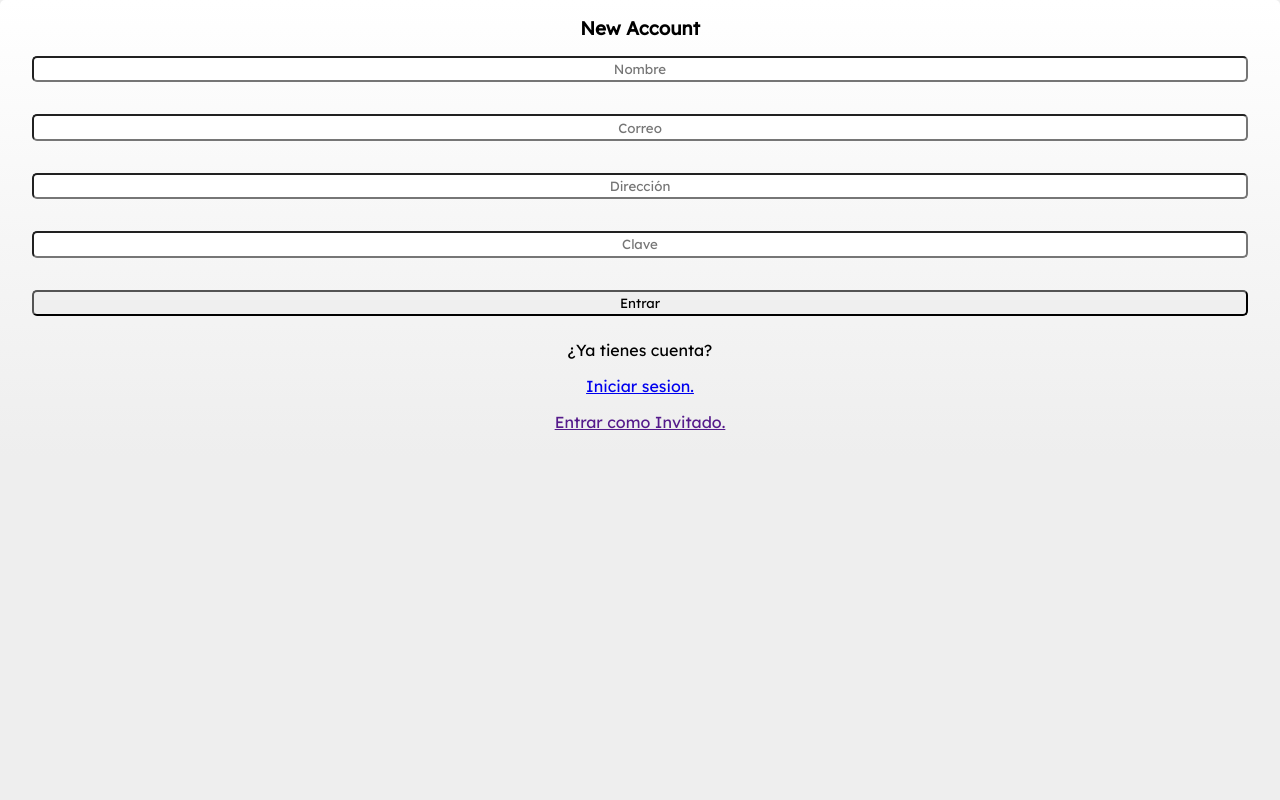
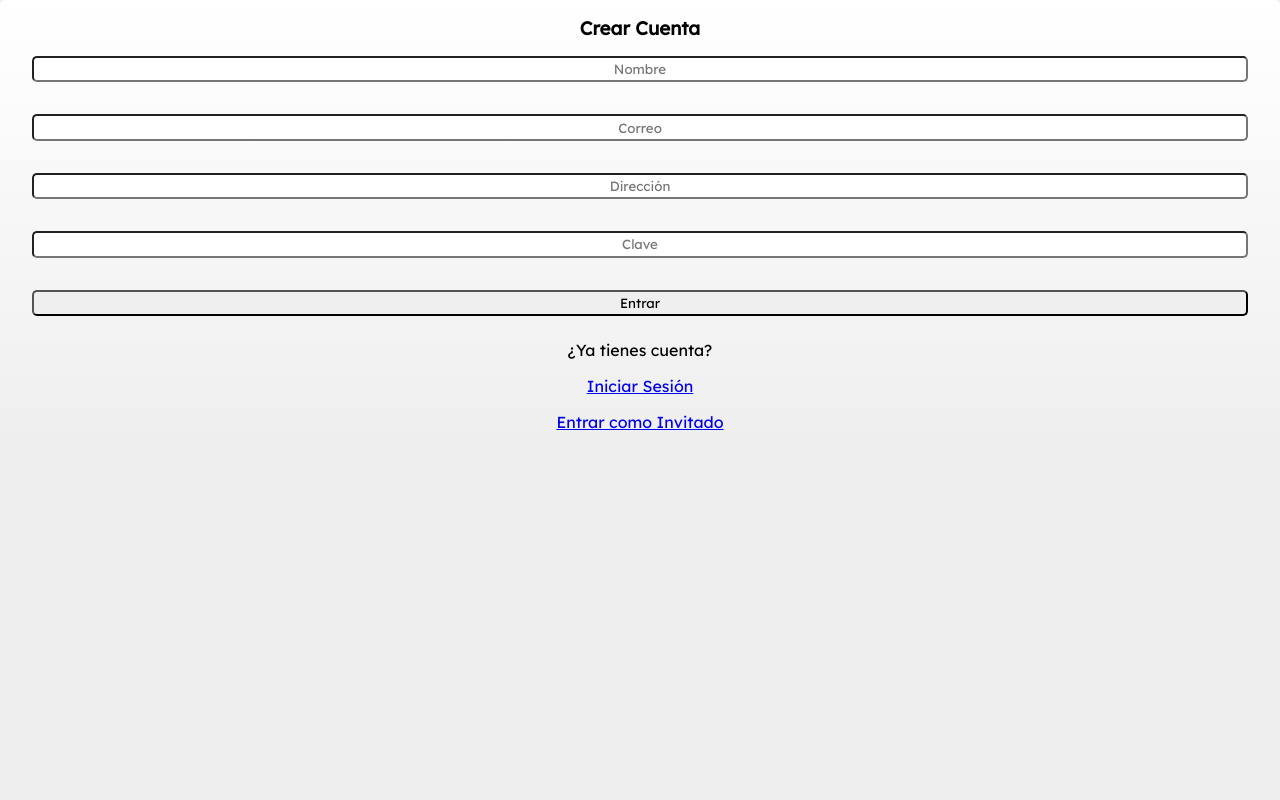
Before and after one commit to soynoov/project-kb, a PHP site: page /pages/register.php in a window 1280 px wide. Run offline with PHP 8.4, Linux system fonts and the light colour scheme.

Commit message:
Syntax Correction

```diff
--- a/index.php
+++ b/index.php
@@ -67,7 +67,7 @@ try {
 
     <form action="" method="post">
 
-        <h3>Login</h3>
+        <h3>Iniciar Sesión</h3>
         <input type="text" name="correo" placeholder="Correo" value="">
         <!-- Estoy intentando que se mantenga el correo aunque la contraseña esté mal, pero tengo que seguir trabajando en ello -->
         <input type="password" name="clave" placeholder="Clave">
--- a/pages/menu.html
+++ b/pages/menu.html
@@ -1,5 +1,5 @@
 <!DOCTYPE html>
-<html lang="en">
+<html lang="es">
 
 <head>
     <meta charset="UTF-8">
--- a/pages/register.php
+++ b/pages/register.php
@@ -4,7 +4,7 @@ $cadena_conexion = "mysql:dbname=proyecto_ki;host=localhost";
 $root = "root";
 $key = "";
 
-try{
+try {
     $db = new PDO($cadena_conexion, $root, $key);
 
     if ($_SERVER["REQUEST_METHOD"] == "POST") {
@@ -16,7 +16,7 @@ try{
 
         if (empty($correo) || empty($clave) || empty($nombre) || empty($direccion)) {
             echo "Es necesario rellenar todos los campos";
-        }else{
+        } else {
             $data = $db->query("INSERT INTO usuario(nombre, correo, direccion, clave) VALUES ('$nombre', '$correo', '$direccion', '$clave')");
             header("Location:../index.php?check=true");
 
@@ -29,13 +29,11 @@ try{
     echo "Error con la base de datos: " . $e->getMessage();
 }
 
-
 ?>
 
+<!DOCTYPE html>
+<html lang="es">
 
-
-<!DOCTYPE html>
-<html lang="en">
 <head>
     <meta charset="UTF-8">
     <meta name="viewport" content="width=device-width, initial-scale=1.0">
@@ -43,18 +41,23 @@ try{
     <title>| Kebab</title>
 </head>
 
-<body>
+<body class="register">
+
     <form action="" method="post">
-        <h3>New Account</h3>
+
+        <h3>Crear Cuenta</h3>
         <input type="text" name="nombre" placeholder="Nombre" value="">
         <input type="text" name="correo" placeholder="Correo" value="">
         <input type="text" name="direccion" placeholder="Dirección" value="">
         <input type="password" name="clave" placeholder="Clave">
         <input type="submit" value="Entrar">
+
         <p>¿Ya tienes cuenta?</p>
-        <a href="../index.php">Iniciar sesion.</a>
-        <a href="">Entrar como Invitado.</a>
+        <a href="../index.php">Iniciar Sesión</a>
+        <a href="/menu.php">Entrar como Invitado</a>
+
     </form>
+
 </body>
 
 </html>
```
